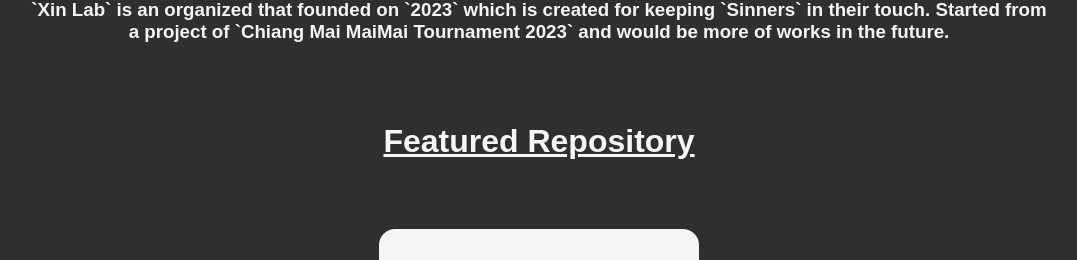
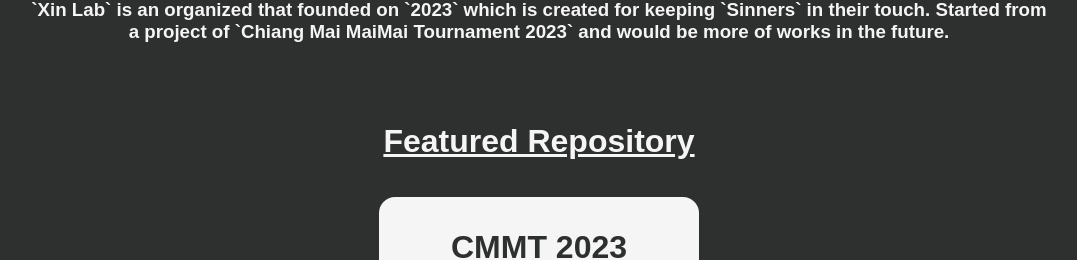
Before and after one commit to xinLaboratory/xinLab, a React (Vite) app: page / in a window 1280 px wide. Shown: the part 897-1157 px from the top of the page, without its empty margins (101-1178 px from the left). Built offline with nearby package versions, Linux system fonts and the light colour scheme; a web font is replaced by a local one.

Commit message:
fix: padding

```diff
--- a/src/components/Repo.tsx
+++ b/src/components/Repo.tsx
@@ -23,7 +23,7 @@
         <h1
           style={{
             textAlign: "center",
-            paddingBottom: "3rem",
+            paddingBottom: "1rem",
           }}
         >
           <u>Featured Repository</u>
```
